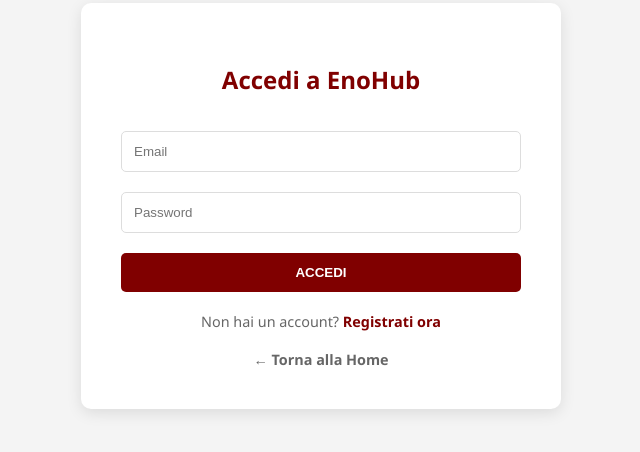
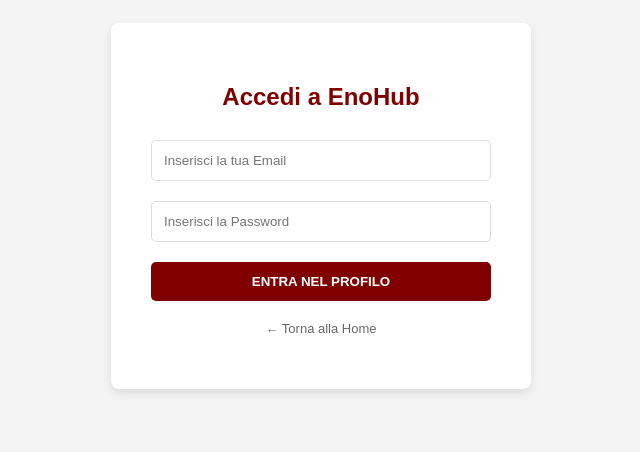
Before and after one commit to dome0082D/EnoHub, a website: page public/auth/login.html in a window 1280 px wide. Shown: the part 194-646 px from the top of the page, without its empty margins (319-959 px from the left). Drawn offline with Linux system fonts and the light colour scheme.

Commit message:
Add files via upload

```diff
--- a/public/auth/login.html
+++ b/public/auth/login.html
@@ -2,75 +2,40 @@
 <html lang="it">
 <head>
     <meta charset="UTF-8">
-    <title>EnoHub - Accedi</title>
+    <title>EnoHub - Login</title>
     <style>
-        body { font-family: 'Segoe UI', sans-serif; background: #f4f4f4; display: flex; justify-content: center; align-items: center; height: 100vh; margin: 0; }
-        .auth-card { background: white; padding: 40px; border-radius: 10px; box-shadow: 0 4px 15px rgba(0,0,0,0.1); width: 100%; max-width: 400px; text-align: center; }
-        h2 { color: #800000; margin-bottom: 25px; }
+        body { font-family: sans-serif; display: flex; justify-content: center; align-items: center; height: 100vh; background: #f4f4f4; margin: 0; }
+        .login-card { background: white; padding: 40px; border-radius: 8px; box-shadow: 0 4px 10px rgba(0,0,0,0.1); width: 340px; text-align: center; }
         input { width: 100%; padding: 12px; margin: 10px 0; border: 1px solid #ddd; border-radius: 5px; box-sizing: border-box; }
-        button { width: 100%; padding: 12px; background: #800000; color: white; border: none; border-radius: 5px; cursor: pointer; font-weight: bold; margin-top: 10px; }
-        button:disabled { background: #ccc; }
-        .auth-footer { margin-top: 20px; font-size: 0.9em; color: #666; }
-        a { color: #800000; text-decoration: none; font-weight: bold; }
+        button { width: 100%; padding: 12px; background: #800000; color: white; border: none; cursor: pointer; font-weight: bold; margin-top: 10px; border-radius: 5px; }
+        button:hover { background: #600000; }
     </style>
 </head>
 <body>
-
-<div class="auth-card">
-    <h2>Accedi a EnoHub</h2>
-    <form id="loginForm">
-        <input type="email" id="email" placeholder="Email" required>
-        <input type="password" id="password" placeholder="Password" required>
-        <button type="submit" id="btn_login">ACCEDI</button>
-    </form>
-    <div class="auth-footer">
-        Non hai un account? <a href="register.html">Registrati ora</a><br><br>
-        <a href="../index.html" style="color: #666;">← Torna alla Home</a>
+    <div class="login-card">
+        <h2 style="color:#800000;">Accedi a EnoHub</h2>
+        <input type="email" id="email" placeholder="Inserisci la tua Email">
+        <input type="password" id="password" placeholder="Inserisci la Password">
+        <button onclick="doLogin()">ENTRA NEL PROFILO</button>
+        <p style="margin-top:20px; font-size:13px;"><a href="../index.html" style="color:#666; text-decoration:none;">← Torna alla Home</a></p>
     </div>
-</div>
-
-<script>
-    document.getElementById('loginForm').addEventListener('submit', async (e) => {
-        e.preventDefault();
-        const btn = document.getElementById('btn_login');
-        const email = document.getElementById('email').value;
-        const password = document.getElementById('password').value;
-
-        btn.innerText = "VERIFICA IN CORSO...";
-        btn.disabled = true;
-
-        try {
-            // Chiamata al tuo server Node.js
-            const response = await fetch('/api/login', {
+    <script>
+        async function doLogin() {
+            const email = document.getElementById('email').value;
+            const password = document.getElementById('password').value;
+            const res = await fetch('/api/login', {
                 method: 'POST',
-                headers: { 'Content-Type': 'application/json' },
+                headers: {'Content-Type': 'application/json'},
                 body: JSON.stringify({ email, password })
             });
-
-            const result = await response.json();
-
-            if (result.success) {
-                // SALVATAGGIO PER RICORDARE IL PROFILO
-                localStorage.setItem('enohub_token', result.token);
-                localStorage.setItem('enohub_user', JSON.stringify(result.user));
-
-                alert("Accesso eseguito! Benvenuto su EnoHub.");
-
-                // Redirezione alla Dashboard
+            const data = await res.json();
+            if (data.success) {
+                // Salvataggio per la persistenza
+                localStorage.setItem('enohub_user', JSON.stringify(data.user));
+                localStorage.setItem('enohub_token', data.token);
                 window.location.href = "../dashboard.html";
-            } else {
-                alert("Errore: " + (result.error || "Credenziali non valide"));
-                btn.innerText = "ACCEDI";
-                btn.disabled = false;
-            }
-        } catch (error) {
-            console.error(error);
-            alert("Errore di connessione al server. Assicurati che sia acceso!");
-            btn.innerText = "ACCEDI";
-            btn.disabled = false;
+            } else { alert("Errore: Credenziali errate o account inesistente."); }
         }
-    });
-</script>
-
+    </script>
 </body>
 </html>
```
